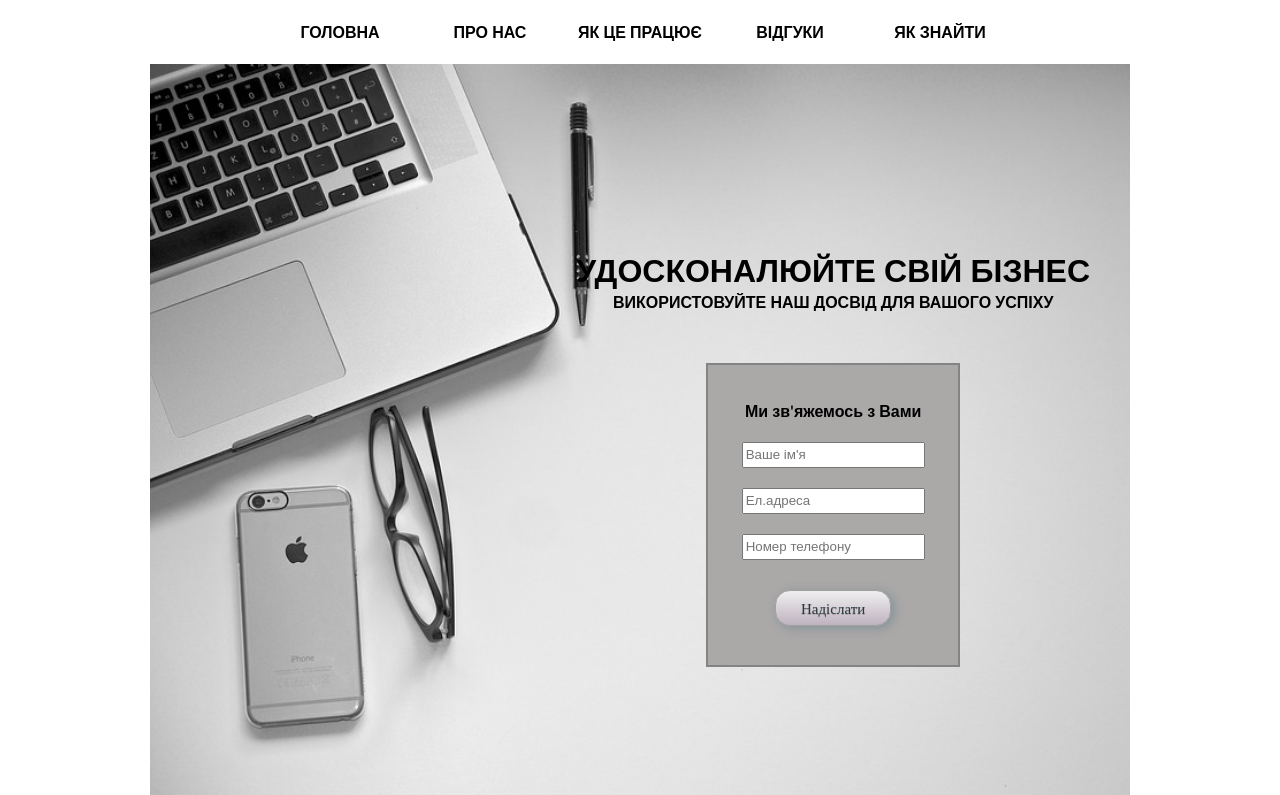
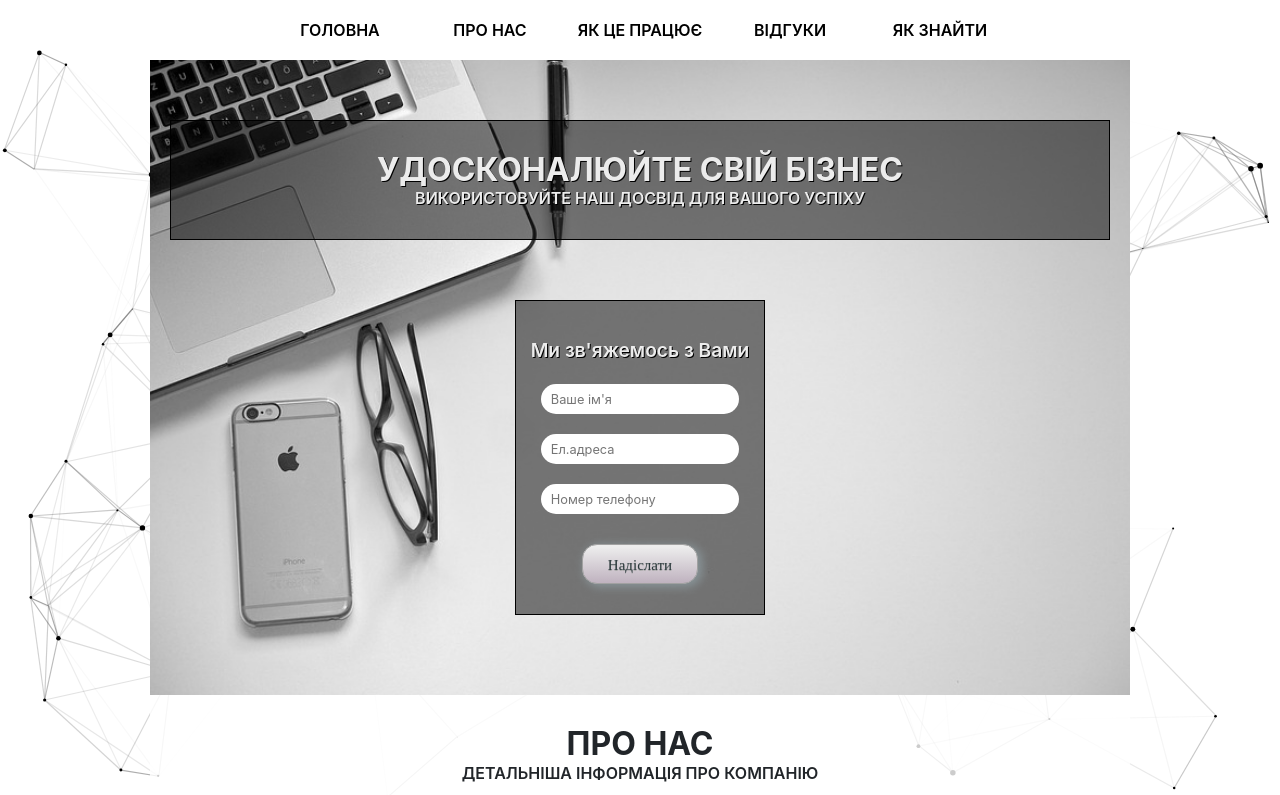
Before and after one commit to skillnett/my-project, a plain HTML site: page index.html in a window 1280 px wide. Shown: the top 795 px of the page. Drawn offline with nearby package versions, Linux system fonts and the light colour scheme; some packages are replaced by stand-ins of ours; animation ran at ten frames a second.

Commit message:
gh-pages

```diff
--- a/css/index.css
+++ b/css/index.css
@@ -1,87 +1,136 @@
-html, body, div, span, applet, object, iframe,
-h1, h2, h3, h4, h5, h6, p, blockquote, pre,
-a, abbr, acronym, address, big, cite, code,
-del, dfn, em, img, ins, kbd, q, s, samp,
-small, strike, strong, sub, sup, tt, var,
-b, u, i, center,
-dl, dt, dd, ol, ul, li,
-fieldset, form, label, legend,
-table, caption, tbody, tfoot, thead, tr, th, td,
-article, aside, canvas, details, embed,
-figure, figcaption, footer, header, hgroup,
-menu, nav, output, ruby, section, summary,
-time, mark, audio, video {
-	margin: 0;
-	padding: 0;
-}
-
 :root {
 	font-family: 'Open Sans', sans-serif;
 }
 
-body {
+/*body {
 	max-width: 980px;
+	min-width: 360px;
 	margin: auto;
+}*/
+
+#particles-js {
+	position: fixed;
+	top: 0;
+	left: 0;
+	width: 100%;
+	height: 100%;
+	z-index: 1;
 }
 
-header nav ul {
-	display: flex;
+#page-wrapper {
+	max-width: 980px;
+	min-width: 360px;
+	margin: auto;
+	position: relative;
+	z-index: 2;
+	background: rgba(255, 255, 255, .8)
+}
+
+.wrapper {
+	width: 100%;
+	background-image: url(../img/top-background.jpg);
+	background-size: cover;
+}
+
+/* menu */
+
+.bg-light {
+  background-color: #fff!important;
+  padding: 0;
+}
+
+
+@media (min-width: 768px) {
+  .navbar-nav{
+    width: 100%;
     justify-content: center;
   }
 
-header nav ul li {
+  .navbar-item {
     list-style: none;
+    padding: 0;
   }
 
-header nav ul li a {
+  .nav-link {
     text-decoration: none;
-	text-transform: uppercase;
-	color: black;
+    color: black!important;
     font-weight: 600;
     display: flex;
     justify-content: center;
     align-items: center;
     width: 150px;
-	height: 8vh;
+    height: 60px;
     transition: all;
-	transition-duration: .7s;
+    transition-duration: .6s;
+    padding: 0;
   }
 
-header nav ul li a:hover {
+  .nav-link:hover {
     background-color: #E6E6E6;
   }
+}
 
-.main {
-	background-image: url(../img/top-background.jpg);
-	background-size: cover;
-	height: 92vh;
-	display: flex;
+@media (max-width: 767px) {
+	.navbar-nav {
+		justify-content: center;
 		align-items: center;
 	}
 
-.content-top {
-	max-width: 60%;
-	margin-left: auto;
-	text-align: center;
-	margin-right: 40px;
+	.nav-link {
+	text-decoration: none;
+	color: black!important;
+	font-weight: 600;
+	display: flex;
+	justify-content: center;
+	align-items: center;
+	transition: all;
+	transition-duration: .7s;
+	padding: 0;
+	margin-bottom: 10px;
+	width: 150px;
+	height: 40px;
+  }
+
+	.nav-link:hover {
+	width: 300px;
+	border: 1px solid black;
+  }
+
+.navbar-toggler {
+	margin: 15px 0;
+	outline:none!important;
+  }
 }
 
 .title {
-	margin: 50px 0;
+	margin: 60px 20px;
+	padding: 30px 0;
+	text-align: center;
+	color: #ECECEC;
+	text-shadow: 1px 1px black;
+	background-color: rgba(0, 0, 0, .5);
+	border: 1px solid black;
+}
+
+.wrapper-main-form {
+	padding-bottom: 80px;
 }
 
 .main-form {
 	width: 250px;
-	border: 2px solid #848484;
-	background-color: #ABA8A8;
+	border: 1px solid black;
+	background-color: rgba(0, 0, 0, .5);
+	text-align: center;
 	margin: auto;
-	height: 300px;
+	min-height: 300px;
 }
 
 .main-form p {
 	margin-top: 35px;
 	font-weight: 600;
-
+	color: #ECECEC;
+	text-shadow: 1px 1px black;
+	font-size: 1.2rem;
 }
 
 .main-form form {
@@ -91,9 +140,14 @@ header nav ul li a:hover {
 }
 
 .main-form form input {
-	width: 70%;
-	height: 20px;
+	width: 80%;
+	height: 30px;
+	padding-left: 10px;
 	margin-top: 20px;
+	font-size: 0.8rem;
+	outline:none;
+	border-radius: 50px;
+	border: none;
 }
 
 h1 {
@@ -190,6 +244,20 @@ article h4 {
 	text-decoration: underline;
 }
 
+@media (max-width: 767px) {
+	.feature {
+		padding: 35px;
+	}
+
+	.feature h3 {
+		text-align: center;
+	}
+
+	.feature p {
+		text-align: center;
+	}
+}
+
 /* end of "how-works" section */
 
 .how-works {
@@ -276,7 +344,7 @@ article h4 {
 	background-image: url(../img/background-bottom.png);
 	background-size: cover;
 	padding-bottom: 20px;
-	margin-top: 20px;
+	padding-top: 20px;
 }
 
 .found-us {
@@ -315,24 +383,11 @@ article h4 {
 	margin: 10px;
 }
 
-.bottom-form {
-
-}
-
-button {
-	-moz-box-shadow: 3px 2px 10px 1px #899599;
-	-webkit-box-shadow: 3px 2px 10px 1px #899599;
+.button-css {
 	box-shadow: 3px 2px 10px 1px #899599;
-	background:-webkit-gradient(linear, left top, left bottom, color-stop(0.05, #ededed), color-stop(1, #bfb2bf));
-	background:-moz-linear-gradient(top, #ededed 5%, #bfb2bf 100%);
-	background:-webkit-linear-gradient(top, #ededed 5%, #bfb2bf 100%);
-	background:-o-linear-gradient(top, #ededed 5%, #bfb2bf 100%);
-	background:-ms-linear-gradient(top, #ededed 5%, #bfb2bf 100%);
 	background:linear-gradient(to bottom, #ededed 5%, #bfb2bf 100%);
 	filter:progid:DXImageTransform.Microsoft.gradient(startColorstr='#ededed', endColorstr='#bfb2bf',GradientType=0);
 	background-color: #ededed;
-	-moz-border-radius: 15px;
-	-webkit-border-radius: 15px;
 	border-radius: 15px;
 	border: 1px solid #a1a1a1;
 	display: inline-block;
@@ -345,23 +400,26 @@ button {
 
 
 
-button:hover {
-	background:-webkit-gradient(linear, left top, left bottom, color-stop(0.05, #bfb2bf), color-stop(1, #ededed));
-	background:-moz-linear-gradient(top, #bfb2bf 5%, #ededed 100%);
-	background:-webkit-linear-gradient(top, #bfb2bf 5%, #ededed 100%);
-	background:-o-linear-gradient(top, #bfb2bf 5%, #ededed 100%);
-	background:-ms-linear-gradient(top, #bfb2bf 5%, #ededed 100%);
+.button-css:hover {
 	background:linear-gradient(to bottom, #bfb2bf 5%, #ededed 100%);
 	filter:progid:DXImageTransform.Microsoft.gradient(startColorstr='#bfb2bf', endColorstr='#ededed',GradientType=0);
 	background-color: #bfb2bf;
+	outline: none;
+
 }
 
-button:active {
+.button-css:active {
 	position:relative;
 	top:1px;
 }
 
-button a {
+.button-css a {
+	text-decoration: none;
+	color: #2c3a3d;
+	font-size: 15px;
+}
+
+.button-css a:hover {
 	text-decoration: none;
 	color: #2c3a3d;
 	font-size: 15px;
@@ -372,6 +430,7 @@ button a {
 	flex-direction: row;
 	flex-wrap: wrap;
 	justify-content: space-around;
+	width: 100%;
 }
 
 .bottom-form form {
@@ -387,6 +446,7 @@ button a {
 
 .bottom-form form label input {
 	height: 30px;
+	outline: none;
 }
 
 .button {
@@ -408,8 +468,6 @@ footer {
 footer p {
 	padding-top: 15px;
 }
-
-
 
 /* line after title */
 
@@ -439,3 +497,24 @@ footer p {
 	border-radius: 0 50px 50px 0;
 	background-color: #fff;
 }
+
+
+/* scroll-Up */
+.fix {
+	width: 100%;
+	display: flex;
+	justify-content: center;
+}
+
+.scrollup {
+	width:45px;
+	height:45px;
+	opacity:0.6;
+	position:fixed;
+	bottom:20px;
+	display:none;
+	text-indent:-9999px;
+	background: url(../img/icon_top.png);
+	background-size: cover;
+	z-index: 3;
+}
--- /dev/null
+++ b/css/vendor/reset.css
@@ -0,0 +1,16 @@
+html, body, div, span, applet, object, iframe,
+h1, h2, h3, h4, h5, h6, p, blockquote, pre,
+a, abbr, acronym, address, big, cite, code,
+del, dfn, em, img, ins, kbd, q, s, samp,
+small, strike, strong, sub, sup, tt, var,
+b, u, i, center,
+dl, dt, dd, ol, ul, li,
+fieldset, form, label, legend,
+table, caption, tbody, tfoot, thead, tr, th, td,
+article, aside, canvas, details, embed,
+figure, figcaption, footer, header, hgroup,
+menu, nav, output, ruby, section, summary,
+time, mark, audio, video {
+	margin: 0;
+	padding: 0;
+}
--- a/index.html
+++ b/index.html
@@ -5,27 +5,46 @@
 	<title>my project</title>
 	<meta name="viewport" content="width=device-width, initial-scale=1.0">
     <meta http-equiv="X-UA-Compatible" content="ie=edge">
+    <link rel="stylesheet" href="https://stackpath.bootstrapcdn.com/bootstrap/4.1.3/css/bootstrap.min.css" integrity="sha384-MCw98/SFnGE8fJT3GXwEOngsV7Zt27NXFoaoApmYm81iuXoPkFOJwJ8ERdknLPMO" crossorigin="anonymous">
+    <link rel="stylesheet" href="css/vendor/reset.css">
 	<link rel="stylesheet" href="css/index.css">
 	<link href="https://fonts.googleapis.com/css?family=Open+Sans:400,600,700" rel="stylesheet">
 </head>
 <body>
-	<header id="main">
-		<div class="container">
-			<nav>
-				<ul>
-					<li><a href="#main">головна</a></li>
-					<li><a href="#about-us">про нас</a></li>
-					<li><a href="#how-works">як це працює</a></li>
-					<li><a href="#our-clients">відгуки</a></li>
-					<li><a href="#found-us">як знайти</a></li>
+	<div id="particles-js"></div>
+	<div id="page-wrapper">
+		<header id="home">
+			<div class="wrapper">
+				<nav class="navbar navbar-expand-md navbar-light bg-light">
+					<button class="navbar-toggler" type="button" data-toggle="collapse" data-target="#navbarNav" aria-controls="navbarNav" aria-expanded="false" aria-label="Toggle navigation">
+						<span class="navbar-toggler-icon"></span>
+					</button>
+					<div class="collapse navbar-collapse" id="navbarNav">
+						<ul class="navbar-nav">
+							<li class="nav-item">
+								<a class="nav-link smooth" href="#home">ГОЛОВНА</a>
+							</li>
+							<li class="nav-item">
+								<a class="nav-link smooth" href="#about-us">ПРО НАС</a>
+							</li>
+							<li class="nav-item">
+								<a class="nav-link smooth" href="#how-works">ЯК ЦЕ ПРАЦЮЄ</a>
+							</li>
+							<li class="nav-item">
+								<a class="nav-link smooth" href="#our-clients">ВІДГУКИ</a>
+							</li>
+							<li class="nav-item">
+								<a class="nav-link smooth" href="#found-us">ЯК ЗНАЙТИ</a>
+							</li>
 						</ul>
+					</div>
 				</nav>
-			<div class="main">
-				<div class="content-top">
+				<div class="header-content">
 					<div class="title">
 						<h1>УДОСКОНАЛЮЙТЕ СВІЙ БІЗНЕС</h1>
 						<h3>ВИКОРИСТОВУЙТЕ НАШ ДОСВІД ДЛЯ ВАШОГО УСПІХУ</h3>
 					</div>
+					<div class="wrapper-main-form">
 						<div class="main-form">
 							<p>Ми зв'яжемось з Вами</p>
 							<form action="https://formspree.io/r.nemyrka@gmail.com" method="POST">
@@ -33,7 +52,7 @@
 								<input placeholder="Ел.адреса" type="email" name="client-email" required>
 								<input placeholder="Номер телефону" type="tel" name="client-tel" required>
 								<div class="button">
-							<button><a href="#">Надіслати</a></button>
+								<button class="button-css"><a href="#">Надіслати</a></button>
 								</div>
 							</form>
 						</div>
@@ -42,7 +61,7 @@
 			</div>
 		</header>
 
-	<main class="container">
+		<main>
 			<section id="about-us">
 				<div class="title-name">
 					<h2>ПРО НАС</h2>
@@ -244,15 +263,27 @@
 						</label>
 					</div>
 					<div class="button">
-					<button><a href="#">Надіслати</a></button>
+						<button class="button-css"><a href="#">Надіслати</a></button>
 					</div>
 				</form>
 			</div>
 		</main>
 
-	<footer class="container">
+		<footer>
 			<p>All contents © copyright 2014 Business Theme. All rights reserv</p>
 		</footer>
+		<div class="fix"><a href="#" class="scrollup">Наверх</a></div>
+	</div>
+
+
+
+	<script src="https://cdnjs.cloudflare.com/ajax/libs/jquery/3.3.1/jquery.min.js"></script>
+	<script src="https://cdnjs.cloudflare.com/ajax/libs/popper.js/1.14.3/umd/popper.min.js" integrity="sha384-ZMP7rVo3mIykV+2+9J3UJ46jBk0WLaUAdn689aCwoqbBJiSnjAK/l8WvCWPIPm49" crossorigin="anonymous"></script>
+	<script src="https://stackpath.bootstrapcdn.com/bootstrap/4.1.3/js/bootstrap.min.js" integrity="sha384-ChfqqxuZUCnJSK3+MXmPNIyE6ZbWh2IMqE241rYiqJxyMiZ6OW/JmZQ5stwEULTy" crossorigin="anonymous"></script>
+	<script src="https://cdnjs.cloudflare.com/ajax/libs/particles.js/2.0.0/particles.min.js"></script>
+	<script src="js/vendor/smooth-scroll.js"></script>
+	<script src="js/vendor/up-scroll.js"></script>
+	<script src="js/index.js"></script>
 
 </body>
 </html>
--- /dev/null
+++ b/js/index.js
@@ -0,0 +1,8 @@
+jQuery(document).ready(function(){
+
+	/* particlesJS.load(@dom-id, @path-json, @callback (optional)); */
+particlesJS.load('particles-js', '/js/vendor/particles/particles.json', function() {
+  console.log('callback - particles.js config loaded');
+});
+
+});
--- /dev/null
+++ b/js/vendor/particles/particles.json
@@ -0,0 +1,110 @@
+{
+  "particles": {
+    "number": {
+      "value": 80,
+      "density": {
+        "enable": true,
+        "value_area": 800
+      }
+    },
+    "color": {
+      "value": "#000"
+    },
+    "shape": {
+      "type": "circle",
+      "stroke": {
+        "width": 0,
+        "color": "#000"
+      },
+      "polygon": {
+        "nb_sides": 5
+      },
+      "image": {
+        "src": "img/github.svg",
+        "width": 620,
+        "height": 690
+      }
+    },
+    "opacity": {
+      "value": 1,
+      "random": false,
+      "anim": {
+        "enable": false,
+        "speed": 1,
+        "opacity_min": 0.1,
+        "sync": false
+      }
+    },
+    "size": {
+      "value": 3,
+      "random": true,
+      "anim": {
+        "enable": false,
+        "speed": 40,
+        "size_min": 0.1,
+        "sync": false
+      }
+    },
+    "line_linked": {
+      "enable": true,
+      "distance": 180,
+      "color": "#636363",
+      "opacity": 0.665416005259192,
+      "width": 1.15
+    },
+    "move": {
+      "enable": true,
+      "speed": 2.7,
+      "direction": "none",
+      "random": false,
+      "straight": false,
+      "out_mode": "out",
+      "bounce": false,
+      "attract": {
+        "enable": false,
+        "rotateX": 7417.987831343364,
+        "rotateY": 1200
+      }
+    }
+  },
+  "interactivity": {
+    "detect_on": "canvas",
+    "events": {
+      "onhover": {
+        "enable": false,
+        "mode": "bubble"
+      },
+      "onclick": {
+        "enable": false,
+        "mode": "repulse"
+      },
+      "resize": true
+    },
+    "modes": {
+      "grab": {
+        "distance": 400,
+        "line_linked": {
+          "opacity": 0.6
+        }
+      },
+      "bubble": {
+        "distance": 400,
+        "size": 40,
+        "duration": 2,
+        "opacity": 8,
+        "speed": 3
+      },
+      "repulse": {
+        "distance": 200,
+        "duration": 0.4
+      },
+      "push": {
+        "particles_nb": 4
+      },
+      "remove": {
+        "particles_nb": 2
+      }
+    }
+  },
+  "retina_detect": true
+}
--- /dev/null
+++ b/js/vendor/smooth-scroll.js
@@ -0,0 +1,11 @@
+$(function() {
+	$('.smooth').on('click', function(event) {
+		let target = $(this.getAttribute('href'));
+		if (target.length) {
+			event.preventDefault();
+			$('html, body').stop().animate({
+				scrollTop: target.offset().top
+			}, 700);
+		}
+	});
+});
--- /dev/null
+++ b/js/vendor/up-scroll.js
@@ -0,0 +1,16 @@
+$(document).ready(function(){
+
+$(window).scroll(function(){
+if ($(this).scrollTop() > 100) {
+$('.scrollup').fadeIn();
+} else {
+$('.scrollup').fadeOut();
+}
+});
+
+$('.scrollup').click(function(){
+$("html, body").animate({ scrollTop: 0 }, 600);
+return false;
+});
+
+});
```
Also changed, not shown: img/icon_top.png (added). Lines whose indentation alone changed are shown as unchanged.
